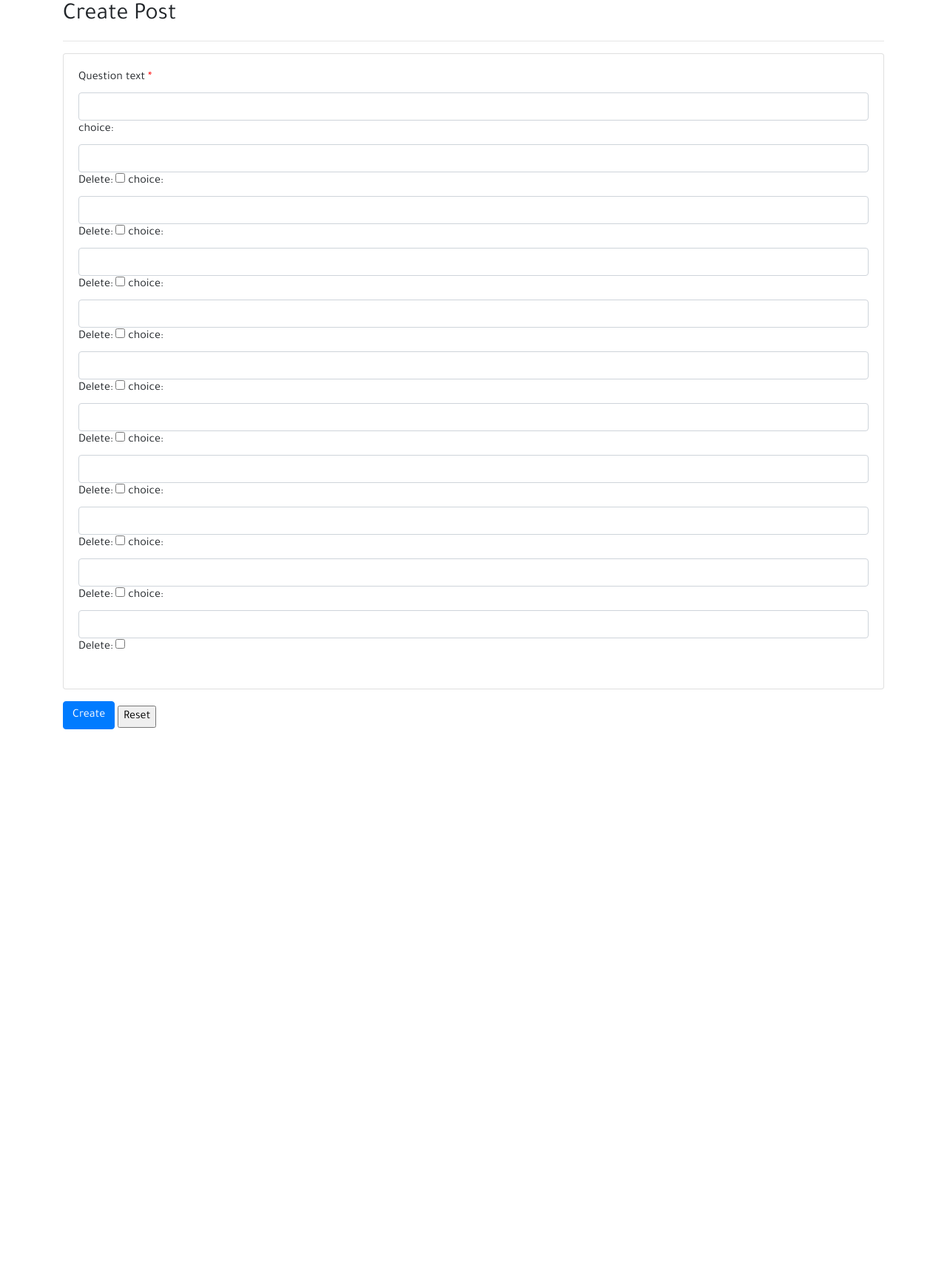
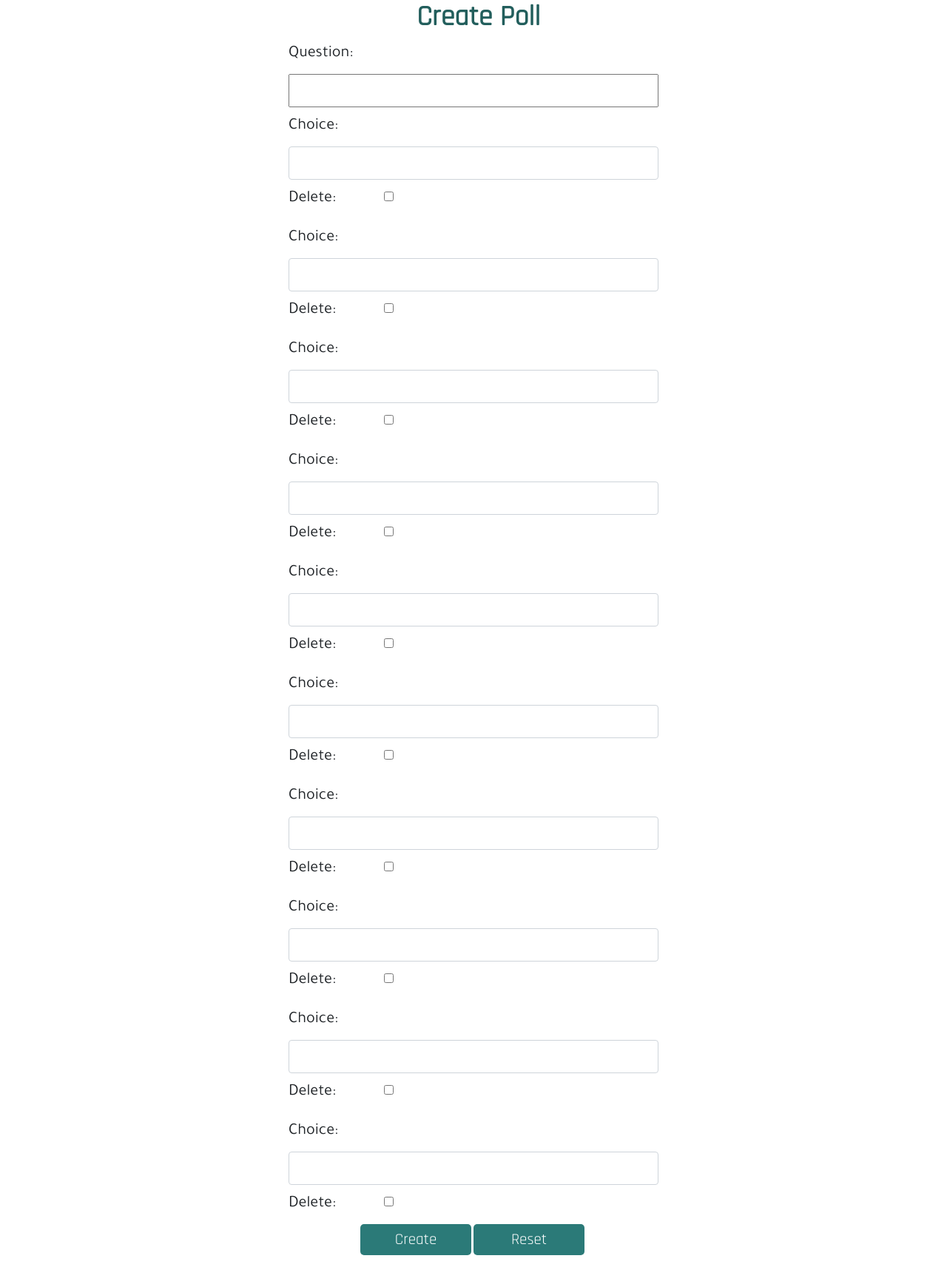
Before and after one commit to lenakotishova/Votalot, a Django app: page /polls/create/ in a window 1280 px wide; the page is wider, and only the part inside the window is pictured. Shown: the part 89-1802 px from the top of that part at 74% size. Before the commit the page ends 1075 px from the top of that part, so only its background shows below. Run offline with Django 4.2, Linux system fonts and the light colour scheme; a user stored in the database is signed in; some libraries are stand-ins or nearby versions.

Commit message:
Add Create Poll Form + Add Login Fields Class

```diff
--- a/polls/forms.py
+++ b/polls/forms.py
@@ -16,9 +16,13 @@ class QuestionForm(ModelForm):
         fields = ['question_text']
         # exclude = ['author']
 
+        labels = {
+            'question_text': 'question:',
+        }
+
         widgets = {
             'question_text': TextInput(attrs={
-                'class': 'form-control',
+                'class': 'form-class',
                 'maxlength': 25,
             }),
         }
--- a/polls/static/polls/style.css
+++ b/polls/static/polls/style.css
@@ -18,7 +18,7 @@
     font-size: 38px;
 
     /*align-self: auto;*/
-    margin: 0 32vw;
+    margin: 0 44vw;
     width: 100%;
     /*margin: auto;*/
 }
@@ -99,7 +99,7 @@ header .navbar .logo a {
     font-size: 18px;
 }
 
-input[type=submit]{
+input[type=submit], input[type=reset]{
     display: inline-block;
 	box-sizing: border-box;
     outline: none;
@@ -958,7 +958,9 @@ input .action-button {
     margin: 10px 30px;
     width: 100%;
 }
-
+.fieldWrapper{
+    margin-bottom: 20px;
+}
 .register-form .register-form-fields {
     width: 50vw;
     margin: auto;
@@ -973,17 +975,28 @@ input .action-button {
     margin-top: 10px;
 }
 
-.form-class {
+.form-class, input[type=password], input[type=text] {
     width: 500px;
     height: 45px;
 
+    font-size: 24px;
+    font-family: Rajdhani, Serif;
 }
 
 .register-form-fields input[type=submit] {
     margin: 15px 0;
 }
+.register-form-fields .field-error-message ul {
+    margin-block-start: 0;
+    padding-inline-start: 0;
 
-.field-error-message ul {
+
+}
+
+.register-form-fields .field-error-message ul li {
+    margin-block-start: 0;
+    padding-inline-start: 0px;
+
     display: flex;
     justify-content: flex-start;
     flex-direction: column;
@@ -993,6 +1006,50 @@ input .action-button {
     font-weight: 400;
     font-size: 18px;
 
-    list-style: -moz-element();
+    list-style: none;
     text-decoration: none;
 }
+
+/*Create Poll Page*/
+
+.form-group{
+    display: flex;
+    justify-content: center;
+    flex-direction: column;
+
+    align-items: center;
+}
+
+.form-group .poll-card {
+    display: flex;
+    justify-content: flex-start;
+    flex-direction: column;
+}
+
+.form-group .poll-card label{
+    font-size: 22px;
+    text-transform: capitalize;
+
+    margin: 10px 0;
+
+}
+
+.delete-field{
+    display: flex;
+    flex-direction: row;
+}
+
+.choice-set{
+    width: 50%;
+}
+
+label{
+    width: 50%;
+    font-size: 40px;
+}
+
+.two-centered-buttons{
+    display: flex;
+    flex-direction: row;
+    justify-content: center;
+}
--- a/polls/templates/polls/create_poll.html
+++ b/polls/templates/polls/create_poll.html
@@ -2,54 +2,29 @@
 {% block title %}Create Poll {% endblock %}
 
 {% block content %}
-<div class="container">
-    <h2>Create Post</h2>
-    <hr>
+    <h4 class="page-title"> Create Poll </h4>
     <div class="form-group">
         <form method="POST">
             {% csrf_token %}
-            <div class="form-group" enctype="multipart/form-data" id="poll-form">
-                <div class="card">
-
             {% for field in form %}
-                        <div class="form-group card-body">
+                <div class="poll-card">
                 <label>{{field.label}}</label>
                 {% for f in form %}
                     {% if field.field.required %}
-                                <span style="color: red;" class="required">*</span>
                         {{ f }}
+                        <div class="choice-set">
                             {{ choice_form }}
+                        </div>
                     {% endif %}
                 {% endfor %}
             {% endfor %}
             </div>
+        <div class="two-centered-buttons">
+            <input type="submit" value="Create">
+            <input type="reset" name="Reset" value="Reset">
         </div>
-            </div>
-            <button type="submit" class="btn btn-primary">Create</button>
-        <input type="reset" name="Reset">
+{#            <input type="submit" value="Create">#}
+{#            <input type="reset" name="Reset" value="Reset">#}
         </form>
     </div>
-</div>
 {% endblock %}
-{#<form method="POST">#}
-{#      {% csrf_token %}#}
-{#      <div class="form-group" enctype="multipart/form-data" id="poll-form">#}
-{#      <div class="card">#}
-{#          {% for field in form %}#}
-{#              <div class="form-group card-body">#}
-{#                <label>{{field.label}}</label>#}
-{#                {% for f in form %}#}
-{#                    {% if field.field.required %}#}
-{#                        <span style="color: red;" class="required">*</span>#}
-{#                        {{ f }}#}
-{#                        {% for choice in choice_form %}#}
-{#                            <label for="choice{{ forloop.counter }}">{{ forloop.counter }}{{ choice.label }}</label>#}
-{#                            {{ choice }}#}
-{##}
-{#                            <label for="choice{{ forloop.counter }}">{{ choice.choice_text }}</label><br>#}
-{#                        {% endfor %}#}
-{#                        {{ choice_form }}#}
-{#                    {% endif %}#}
-{#                {% endfor %}#}
-
-{#          {% endfor %}#}
--- a/polls/templates/polls/detail.html
+++ b/polls/templates/polls/detail.html
@@ -91,7 +91,7 @@
 
     <div class="comments-section">
         {% if not question.comments.all %}
-            <h2>No comments yet...<a href="{% url 'polls:add_comment' question.id %}">You can be the first!</a></h2>
+            <h5>No comments yet...<a href="{% url 'polls:add_comment' question.id %}">You can be the first!</a></h5>
         {% else %}
             {% for comment in question.comments.all %}
                 <div class="comment-card">
--- a/users/urls.py
+++ b/users/urls.py
@@ -3,12 +3,15 @@ from . import views
 from django.views import View
 from django.contrib.auth import views as auth_views
 
-from .views import Register
+from .views import Register, Login
 
 app_name = 'users'
 
 urlpatterns = [
     path('', include('django.contrib.auth.urls')),
+
+    path('login/', Login.as_view(), name='login'),
+
     path('register/', Register.as_view(), name='register'),
 
     path('reset_password/', auth_views.PasswordResetView.as_view(), name='reset_password'),
```
Also changed, not shown: polls/templates/polls/delete_poll.html (+4 -5 lines), users/forms.py (+26 -6 lines), users/templates/registration/login.html (+16 -4 lines), users/templates/registration/register.html (+0 -8 lines), users/views.py (+45 -1 lines), db.sqlite3. Lines whose indentation alone changed are shown as unchanged.
